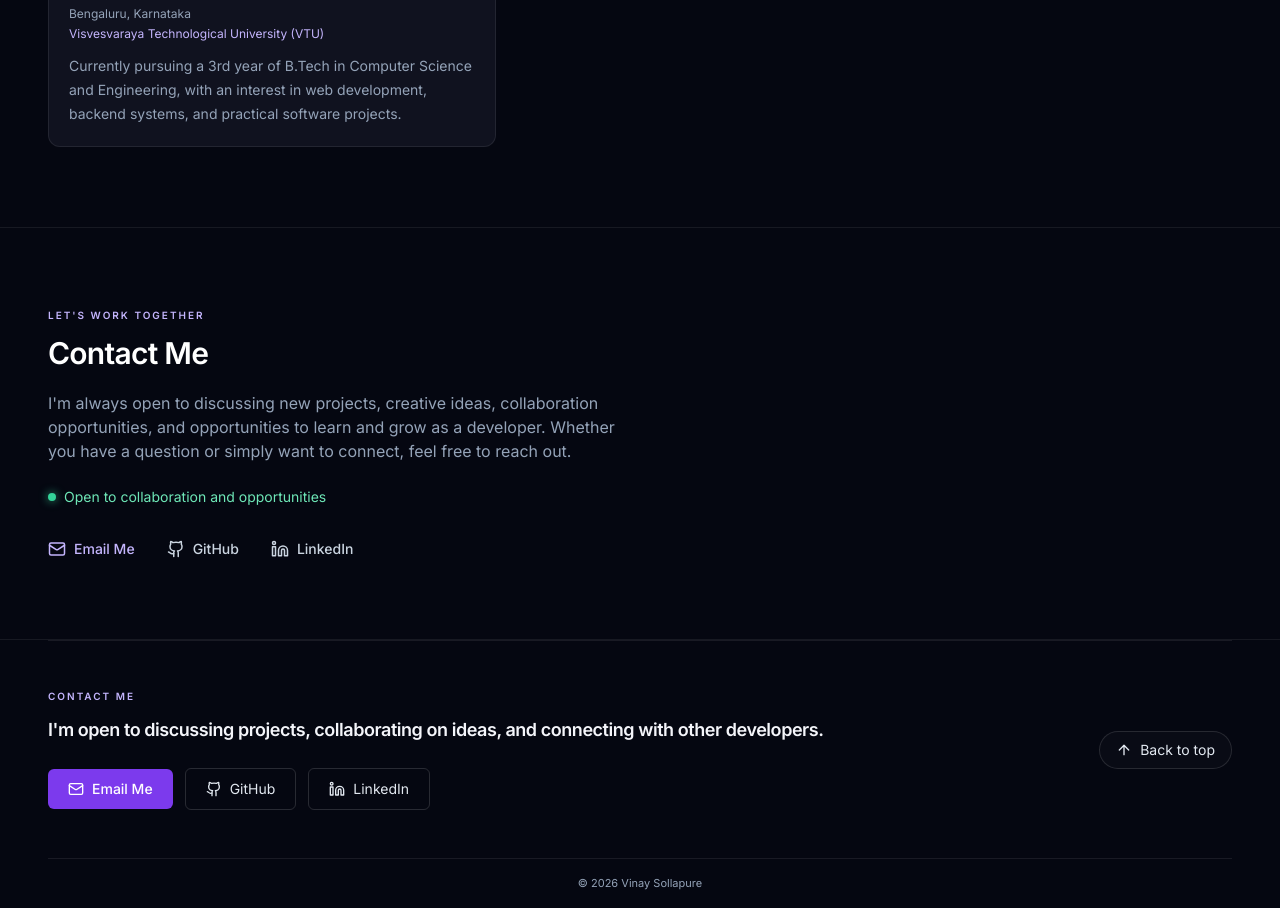
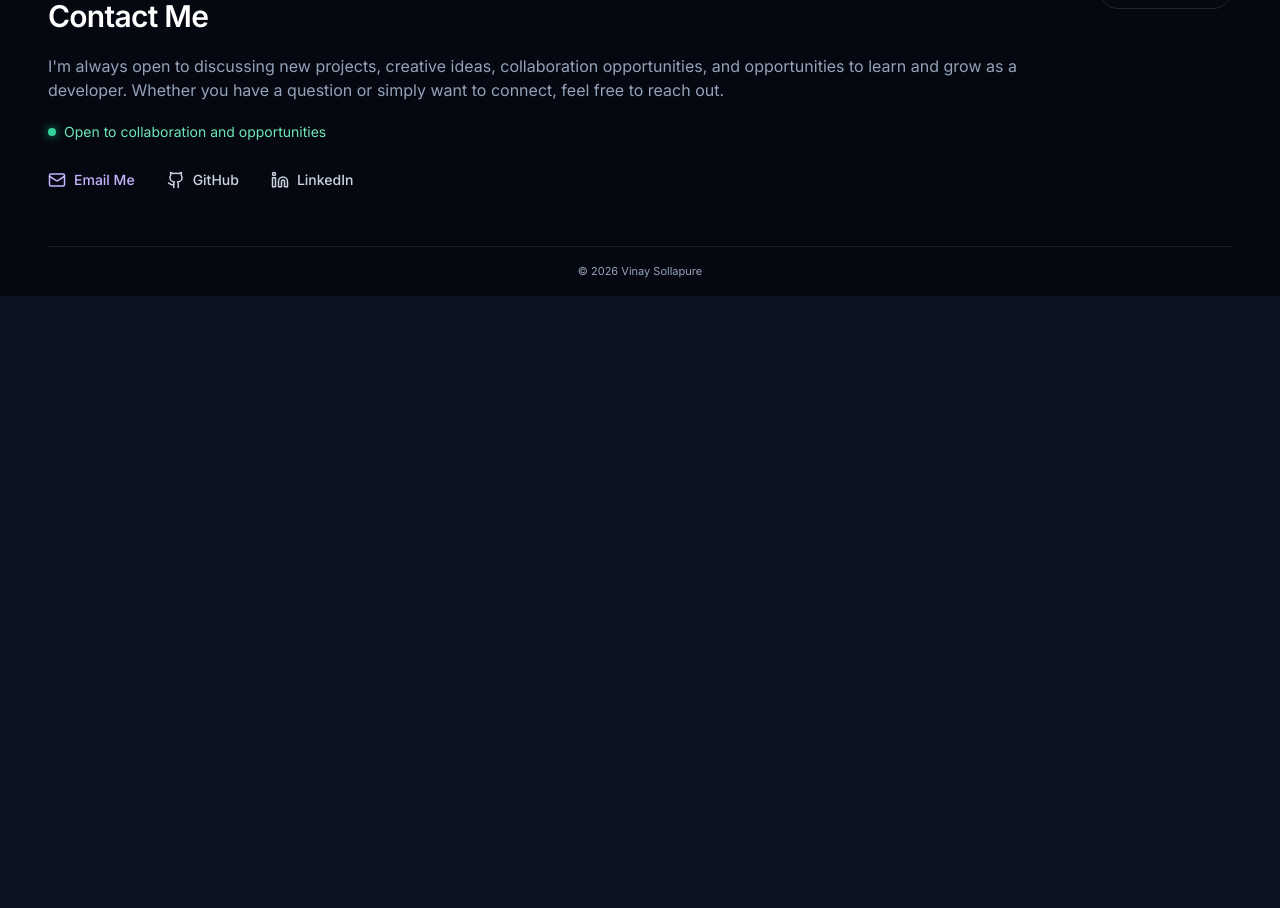
Before and after one commit to Vinay9686803463/Personal-Portfolio, a React (Vite) app: page / in a window 1280 px wide. Shown: the part 2300-3208 px from the top of the page. After the commit the page ends 2596 px from the top, so only its background shows below. Built offline with nearby package versions, Linux system fonts and the light colour scheme.

Commit message:
update portfolio

```diff
--- a/src/App.jsx
+++ b/src/App.jsx
@@ -4,7 +4,6 @@ import Hero from "./components/Hero";
 import Skills from "./components/Skills";
 import Projects from "./components/Projects";
 import Experience from "./components/Experience";
-import Contact from "./components/Contact";
 import ChatWidget from "./components/ChatWidget";
 import Footer from "./components/Footer";
 
@@ -18,8 +17,7 @@ export default function App() {
                 <Skills />
                 <Projects />
                 <Experience />
-                <Contact />
-            </main>
+                 </main>
 
             <Footer />
             <ChatWidget />
--- a/src/components/Experience.jsx
+++ b/src/components/Experience.jsx
@@ -25,7 +25,7 @@ export default function Experience() {
                 </div>
 
                 {/* Education Cards */}
-                <div className="flex flex-col items-start gap-4">
+                <div className="grid grid-cols-1 items-stretch gap-6 md:grid-cols-2">
                     {education.map((item, index) => {
                         const isCompleted =
                             item.status?.toLowerCase() === "completed";
@@ -53,7 +53,7 @@ export default function Experience() {
                                     delay: shouldReduceMotion ? 0 : index * 0.1,
                                     ease: "easeOut",
                                 }}
-                                className="group relative w-full max-w-md overflow-hidden rounded-xl border border-white/[0.08] bg-[#10121f] transition-colors hover:border-violet-400/60"
+                                className="group relative h-full w-full overflow-hidden rounded-xl border border-white/[0.08] bg-[#10121f] transition-colors hover:border-violet-400/60"
                             >
                                 {/* Top Violet Gradient */}
                                 <div className="absolute inset-x-0 top-0 h-px bg-gradient-to-r from-transparent via-violet-400/40 to-transparent" />
--- a/src/components/Footer.jsx
+++ b/src/components/Footer.jsx
@@ -1,3 +1,4 @@
+
 import { ArrowUp, Github, Linkedin, Mail } from "lucide-react";
 import { personalInfo } from "../data/portfolioData";
 
@@ -5,72 +6,100 @@ export default function Footer() {
     const year = new Date().getFullYear();
 
     const scrollToTop = () => {
-        if (typeof globalThis !== "undefined") {
-            globalThis.scrollTo({ top: 0, behavior: "smooth" });
-        }
+        globalThis.scrollTo({ top: 0, behavior: "smooth" });
     };
 
     return (
-        <footer className="bg-[#050711]">
+        <footer
+            id="contact"
+            className="scroll-mt-28 bg-[#050711]"
+        >
             <div className="mx-auto max-w-7xl px-6 sm:px-10 lg:px-12">
-                <div className="grid grid-cols-1 gap-10 border-t border-white/[0.08] py-12 lg:grid-cols-12 lg:gap-10">
-                    <div className="lg:col-span-8">
+
+                <div className="grid grid-cols-1 gap-8 border-t border-white/[0.08] py-14 lg:grid-cols-12">
+
+                    <div className="lg:col-span-10">
+
+                        {/* Section Label */}
                         <p className="mb-3 text-[10px] font-semibold uppercase tracking-[0.2em] text-violet-300">
+                            LET'S WORK TOGETHER
+                        </p>
+
+                        {/* Heading */}
+                        <h2 className="text-2xl font-semibold tracking-tight text-white sm:text-3xl">
                             Contact Me
-                        </p>
-                        <h2 className="text-sm font-semibold tracking-tight sm:text-base lg:whitespace-nowrap lg:text-base xl:text-lg">
-                            I'm open to discussing projects, collaborating on ideas, and connecting with other developers.
                         </h2>
 
-                        <div className="mt-6 flex flex-wrap items-center gap-3">
+                        {/* Description */}
+                        <p className="mt-5 w-full max-w-none text-sm leading-7 text-slate-400 sm:text-base">
+                            I'm always open to discussing new projects, creative
+                            ideas, collaboration opportunities, and opportunities
+                            to learn and grow as a developer. Whether you have
+                            a question or simply want to connect, feel free to
+                            reach out.
+                        </p>
+
+                        {/* Availability */}
+                        <div className="mt-5 flex items-center gap-2 text-xs text-emerald-300 sm:text-sm">
+                            <span className="h-2 w-2 shrink-0 rounded-full bg-emerald-400 shadow-[0_0_10px_rgba(52,211,153,0.8)]" />
+                            <span>
+                                Open to collaboration and opportunities
+                            </span>
+                        </div>
+
+                        {/* Contact Links - No Borders */}
+                        <div className="mt-7 flex flex-wrap items-center gap-x-8 gap-y-4">
+
                             <a
                                 href={`mailto:${personalInfo.email}`}
-                                className="inline-flex items-center gap-2 rounded-md bg-violet-600 px-5 py-2.5 text-sm font-medium text-white transition-colors hover:bg-violet-500"
+                                className="inline-flex items-center gap-2 text-sm font-medium text-violet-300 transition-colors hover:text-white"
                             >
-                                <Mail size={16} aria-hidden="true" />
-                                <span>Email Me</span>
+                                <Mail size={18} aria-hidden="true" />
+                                Email Me
                             </a>
 
                             <a
                                 href={personalInfo.socials.github}
                                 target="_blank"
                                 rel="noopener noreferrer"
-                                aria-label="GitHub profile"
-                                className="inline-flex items-center gap-2 rounded-md border border-white/[0.14] px-5 py-2.5 text-sm text-slate-200 transition-colors hover:border-violet-400/60"
+                                className="inline-flex items-center gap-2 text-sm font-medium text-slate-300 transition-colors hover:text-violet-300"
                             >
-                                <Github size={16} aria-hidden="true" />
-                                <span>GitHub</span>
+                                <Github size={18} aria-hidden="true" />
+                                GitHub
                             </a>
 
                             <a
                                 href={personalInfo.socials.linkedin}
                                 target="_blank"
                                 rel="noopener noreferrer"
-                                aria-label="LinkedIn profile"
-                                className="inline-flex items-center gap-2 rounded-md border border-white/[0.14] px-5 py-2.5 text-sm text-slate-200 transition-colors hover:border-violet-400/60"
+                                className="inline-flex items-center gap-2 text-sm font-medium text-slate-300 transition-colors hover:text-violet-300"
                             >
-                                <Linkedin size={16} aria-hidden="true" />
-                                <span>LinkedIn</span>
+                                <Linkedin size={18} aria-hidden="true" />
+                                LinkedIn
                             </a>
+
                         </div>
                     </div>
 
-                    <div className="flex items-center justify-start lg:col-span-4 lg:justify-end">
+                    {/* Back to Top */}
+                    <div className="flex items-start lg:col-span-2 lg:justify-end">
                         <button
                             type="button"
                             onClick={scrollToTop}
-                            aria-label="Scroll to top"
-                            className="inline-flex items-center gap-2 rounded-full border border-white/[0.12] bg-white/[0.02] px-4 py-2 text-sm text-slate-200 transition-colors hover:border-violet-400/60 hover:text-white"
+                            className="inline-flex items-center gap-2 rounded-full border border-white/[0.12] px-4 py-2 text-sm text-slate-300 transition-colors hover:border-violet-400/60 hover:text-white"
                         >
-                            <ArrowUp size={16} aria-hidden="true" />
-                            <span>Back to top</span>
+                            <ArrowUp size={16} />
+                            Back to top
                         </button>
                     </div>
+
                 </div>
 
+                {/* Copyright */}
                 <div className="flex items-center justify-center border-t border-white/[0.08] py-4 text-[11px] text-slate-400">
                     © {year} {personalInfo.name}
                 </div>
+
             </div>
         </footer>
     );
```
